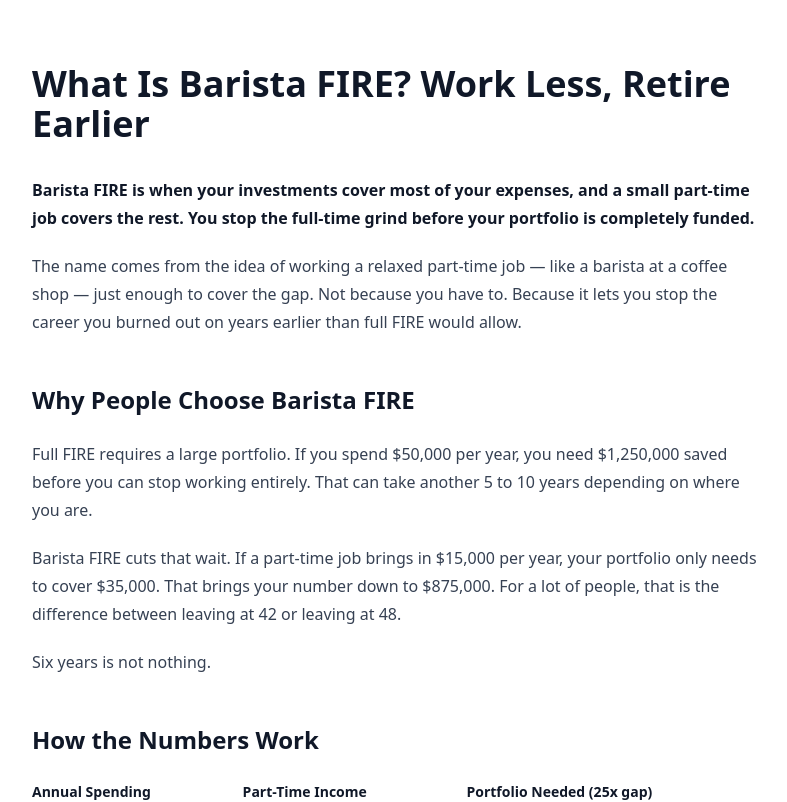
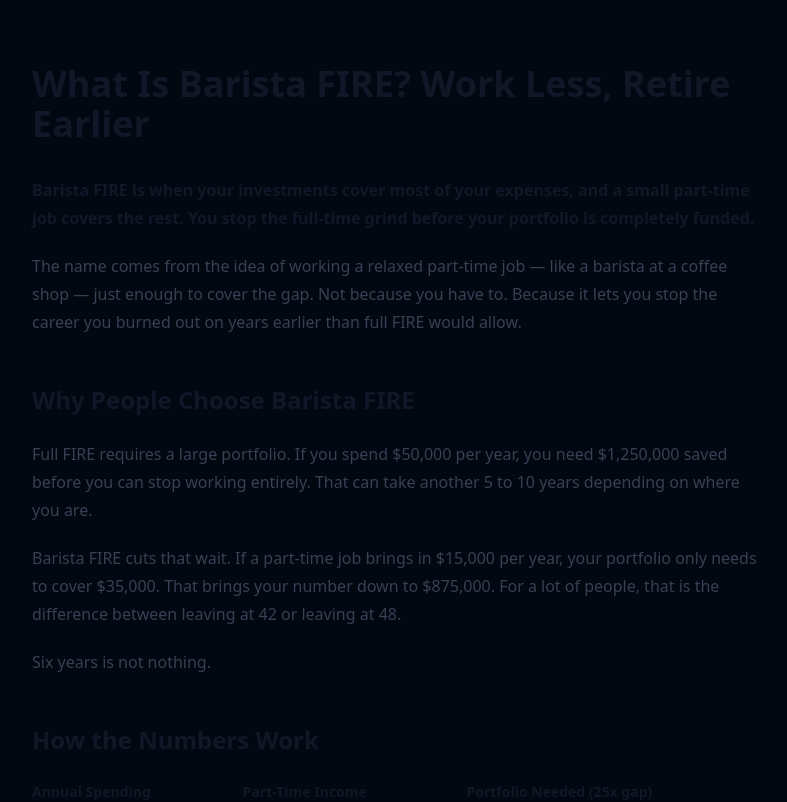
Before and after one commit to giraudsebastien79000-max/firepathtools, a Next.js app: page /blog/what-is-barista-fire in a window 1280 px wide. Shown: the top 802 px of the page, without its empty margins (240-1027 px from the left). Built offline with nearby package versions, Linux system fonts and the light colour scheme.

Commit message:
Dark background on body layout

```diff
--- a/app/layout.tsx
+++ b/app/layout.tsx
@@ -34,7 +34,7 @@
       <head>
         <script async src="https://pagead2.googlesyndication.com/pagead/js/adsbygoogle.js?client=ca-pub-9852461988676680" crossOrigin="anonymous"></script>
       </head>
-      <body className="min-h-full flex flex-col">
+      <body className="min-h-full flex flex-col bg-gray-950 text-gray-100">
         {children}
         <footer className="mt-auto py-6 text-center text-sm text-gray-500 border-t border-gray-200">
           <p>© {new Date().getFullYear()} FirePath Tools. For informational purposes only. Not financial advice.</p>
```
